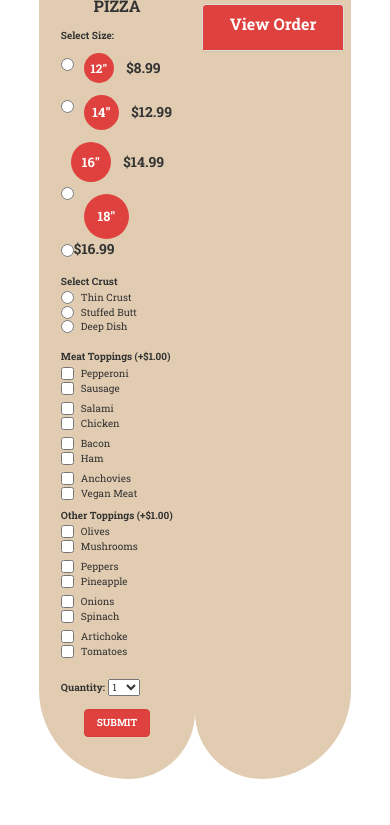
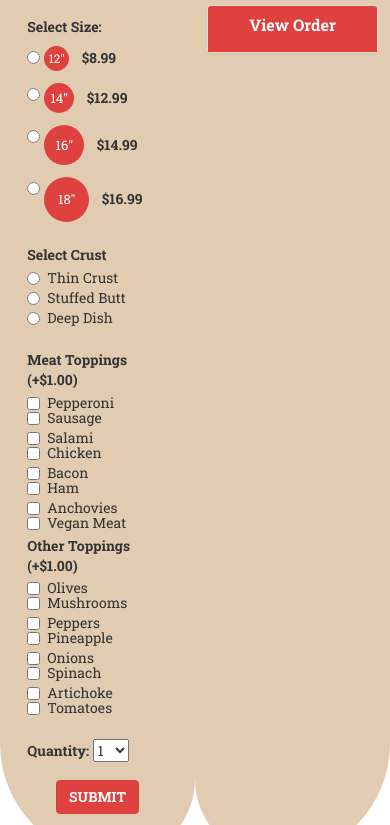
Before and after one commit to andrewdang/pizza-butt, a plain HTML site: page index.html in a window 390 px wide. Shown: the part 161-986 px from the top of the page. Before the commit the page ends 940 px from the top, so only its background shows below. Drawn offline with nearby package versions, Linux system fonts and the light colour scheme.

Commit message:
add more responsiveness

```diff
--- a/css/main.css
+++ b/css/main.css
@@ -68,11 +68,7 @@ h3 {
   color: #000;
 }
 
-input[type=checkbox], input[type=radio] { /* vert align checkbox */
-  vertical-align: -2px;
-  margin: 0;
-  padding: 0;
-}
+
 
 .checkbox {
   margin-top: 0;
@@ -83,8 +79,8 @@ input[type=checkbox], input[type=radio] { /* vert align checkbox */
 
 .col-xs-6 {
   height: 710px;
-  border-bottom-right-radius: 240px;
-  border-bottom-left-radius: 240px;
+  border-bottom-right-radius: 260px;
+  border-bottom-left-radius: 260px;
 }
 
 .create-pizza-col {
@@ -287,6 +283,12 @@ td:nth-child(2) {
     margin: 4px 0 0 0;
   }
 
+  input[type=checkbox], input[type=radio] { /* vert align checkbox */
+    vertical-align: -2px;
+    margin: 0;
+    padding: 0;
+  }
+
   /* pizza sizes*/
   .medium {
     line-height: 30px;
@@ -359,7 +361,7 @@ td:nth-child(2) {
 
 
 
-@media screen and (max-width: 760px) {
+@media screen and (max-width: 770px) {
   .col-xs-6 {
     height: 800px;
   }
@@ -383,23 +385,54 @@ td:nth-child(2) {
 
 
 
+@media screen and (max-width: 581px) {
+  .container {
+    width: 100%;
+  }
 
-@media screen and (max-width: 581px) {
   .col-xs-6 {
-    height: 800px;
+    height: 880px;
+  }
+
+  .btn,
+  .checkbox,
+  .pizza-part,
+  .quantities,
+  .radio-inline {
+    font-size: 14px;
+  }
+
+  input[type=checkbox], input[type=radio] { /* realign checkbox vertically */
+    margin: 4px 0 0;
   }
 
   /* pizza sizes */
+  .medium,
+  .large,
+  .x-large,
+  .xx-large {
+    margin-left: 4px;
+    font-weight: normal;
+  }
+
+  .medium {
+    line-height: 25px;
+    width: 25px;
+    height: 25px;
+  }
+
   .large {
-    line-height: 35px;
-    width: 35px;
-    height: 35px;
+    line-height: 30px;
+    width: 30px;
+    height: 30px;
+
   }
 
   .x-large {
     line-height: 40px;
     width: 40px;
     height: 40px;
+
   }
 
   .xx-large {
```
